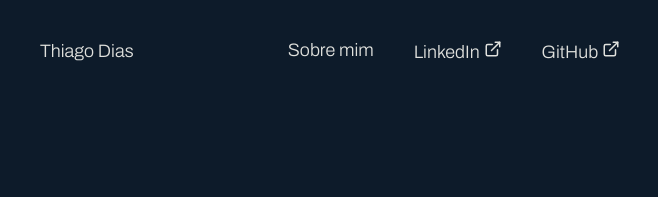
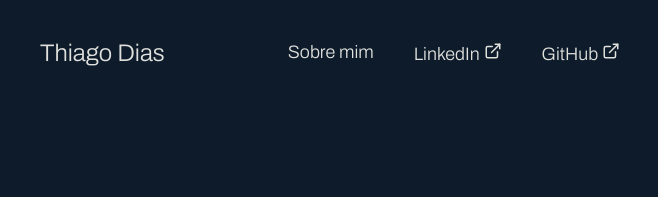
Before and after one commit to diasthi31/diasthi31.github.io, a plain HTML site: page index.html in a window 1280 px wide. Shown: the top 197 px of the page, 310-968 px from the left. Drawn offline with Linux system fonts and the light colour scheme.

Commit message:
Update style.css

```diff
--- a/css/style.css
+++ b/css/style.css
@@ -26,6 +26,10 @@ img {
   top: 0;
   right: 0;
   left: 0;
+}
+
+.cabecalho code {
+  font-size: 24px;
 }
 
 code:hover {
```
